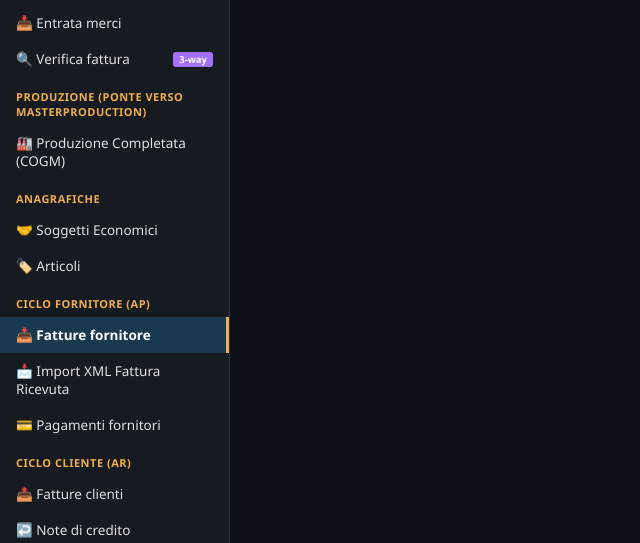
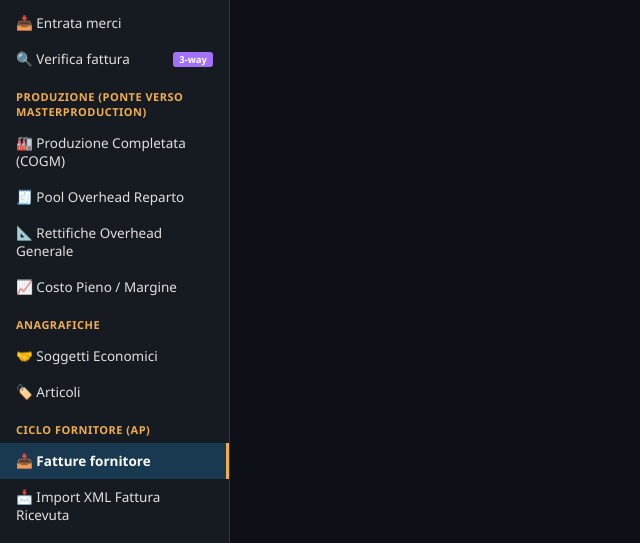
Before and after one commit to IronLogistica/MasterLedger, a Flask app: page /ap/supplier_invoice in a window 1280 px wide. Shown: the part 528-1071 px from the top of the page, without its empty margins (0-640 px from the left). Run offline with Flask 3, Linux system fonts and the light colour scheme; a user stored in the database is signed in.

Commit message:
Add files via upload

```diff
--- a/templates/base.html
+++ b/templates/base.html
@@ -41,6 +41,9 @@
 
     <div class="sidebar-title">Produzione (ponte verso MasterProduction)</div>
     <a class="sidebar-link {{ 'active' if request.endpoint=='production.completata' }}" href="{{ url_for('production.completata') }}">🏭 Produzione Completata (COGM)</a>
+    <a class="sidebar-link {{ 'active' if request.endpoint=='production.pool_reparto' }}" href="{{ url_for('production.pool_reparto') }}">🧾 Pool Overhead Reparto</a>
+    <a class="sidebar-link {{ 'active' if request.endpoint=='production.rettifiche' }}" href="{{ url_for('production.rettifiche') }}">📐 Rettifiche Overhead Generale</a>
+    <a class="sidebar-link {{ 'active' if request.endpoint=='production.margine' }}" href="{{ url_for('production.margine') }}">📈 Costo Pieno / Margine</a>
 
     <div class="sidebar-title">Anagrafiche</div>
     <a class="sidebar-link {{ 'active' if request.endpoint=='parties.party_list' }}" href="{{ url_for('parties.party_list') }}">🤝 Soggetti Economici</a>
```
